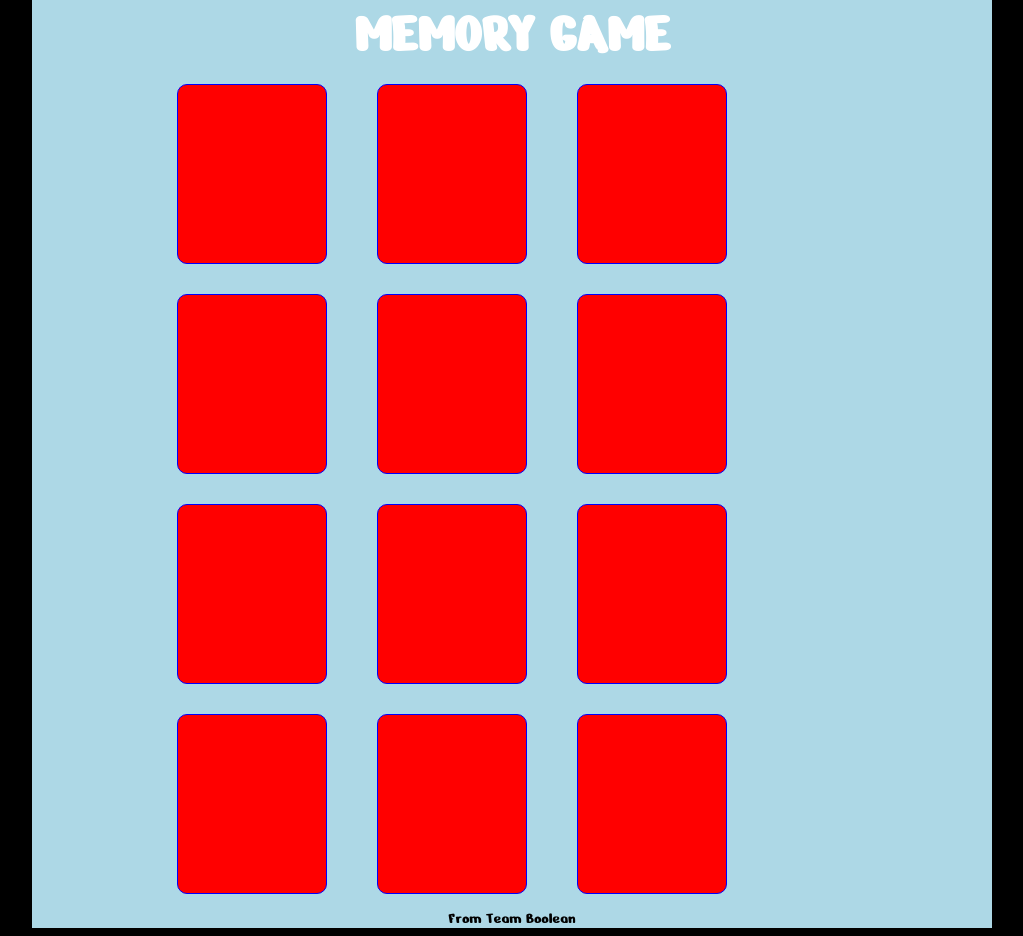
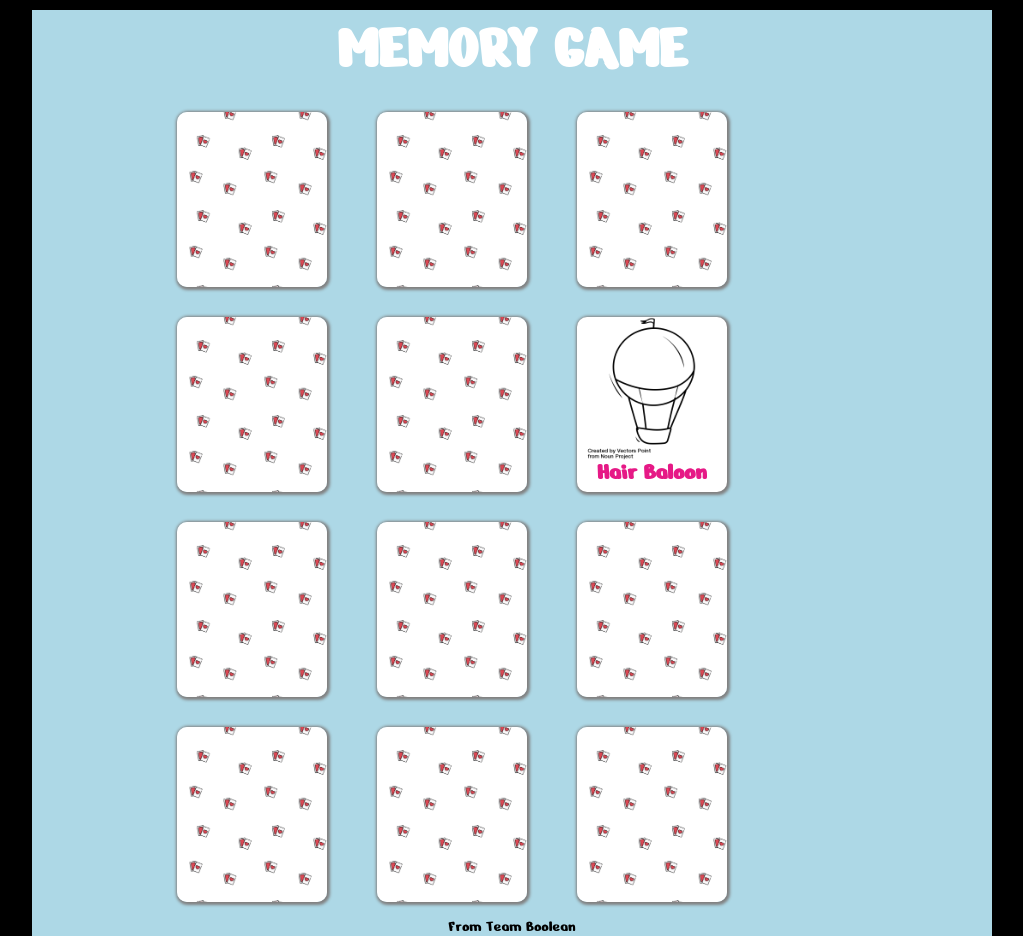
Before and after one commit to domingo79/html-css-memory, a plain HTML site: page index.html in a window 1280 px wide. Shown: the whole page, without its empty margins (128-1151 px from the left). Drawn offline with Linux system fonts and the light colour scheme.

Commit message:
prima card

```diff
--- a/css/style.css
+++ b/css/style.css
@@ -1,4 +1,4 @@
-/* reset   */
+/* reset  ------------------------------------------ */
 *{
     margin: 0;
     padding: 0;
@@ -14,7 +14,7 @@ body{
     background-color: black;
     font-family: 'Nerko One', cursive;
 }
-
+/* mio contenitore del gioco memory game -------------*/
 .container{
     width: 75%;
     margin: 0px auto;
@@ -24,24 +24,49 @@ body{
 .title{
     color: white;
     text-align: center;
-    font-size: 1.8rem;
+    font-size: 2rem;
+    margin: 10px;
     text-transform: uppercase;
 }
+
+/* sezione del game ------------------------------- */
 .game{
     width: 75%;
     margin: auto;
 }
 
+/* stile comune per le 12 card ------------------------*/
 .card{
     width:  150px;
-    height: 180px;
+    height: 175px;
     border-radius: 10px;
     float: left;
     margin: 15px 25px;
-    background-color: red;
-    border: 1px solid blue;
+    box-shadow: 1px 1px 3px 2px #818080;
+    background-image: url('../img/pattern.png');
+    background-size: contain;
+    padding: 20px;
 }
 
+.text_card{
+    position: absolute;
+    bottom: 5px;
+    left: 20px;
+    color: #E61986;
+}
+
+
+/* unica carta girata ----------------*/
+.sei{position: relative;
+    background-image: url('../img/noun_air_balloon_3134741.png');
+    /* background-size: contain; */
+    background-size: contain;
+    background-repeat: no-repeat;
+    background-color: white;
+}
+
+
+/* footer */
 footer{
     width: 100%;
     text-align: center;
--- a/index.html
+++ b/index.html
@@ -26,7 +26,11 @@
             <div class="card tre"></div>
             <div class="card quattro"></div>
             <div class="card cinque"></div>
-            <div class="card sei"></div>
+            <div class="card sei">
+                <div class="text_card">
+                <h2>Hair Baloon</h2>
+                </div>
+            </div>
             <div class="card sette"></div>
             <div class="card otto"></div>
             <div class="card nove"></div>
```
